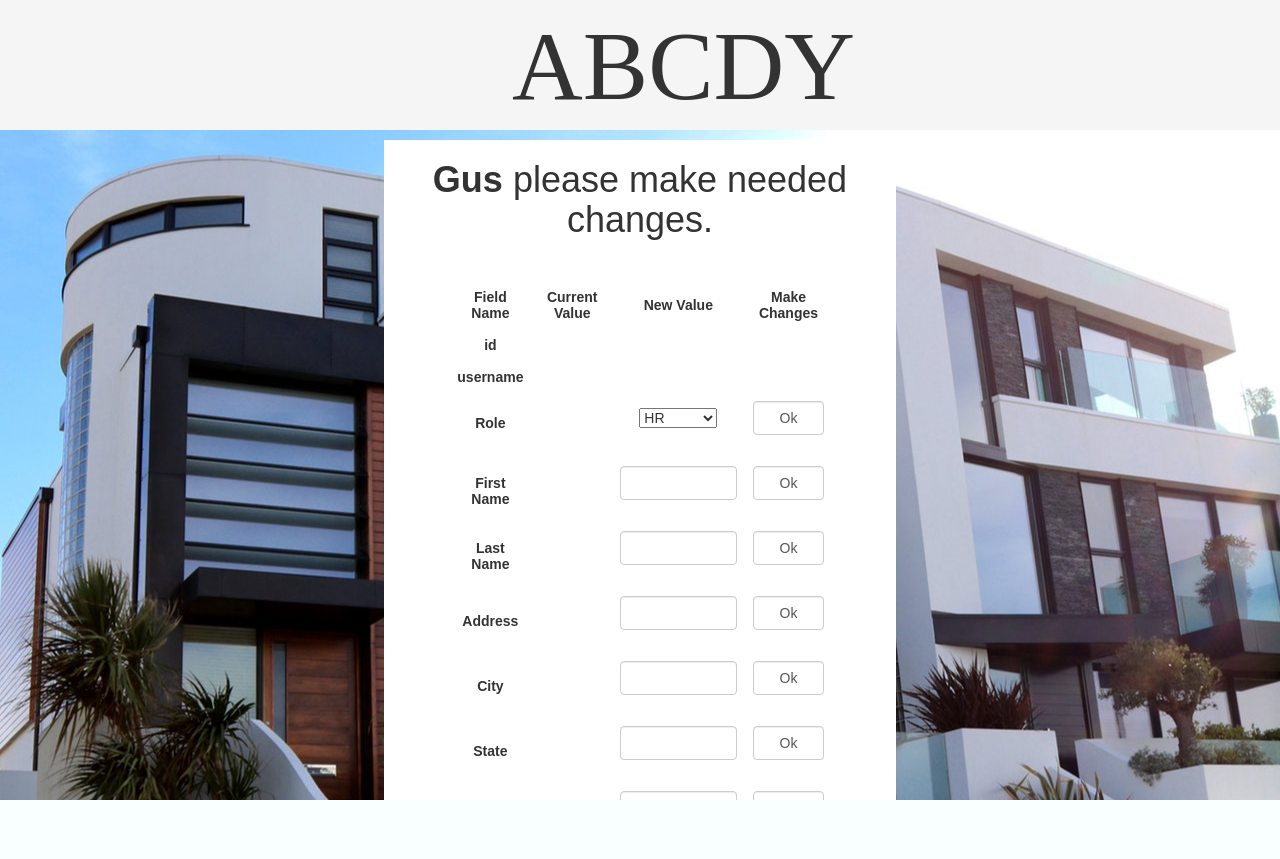
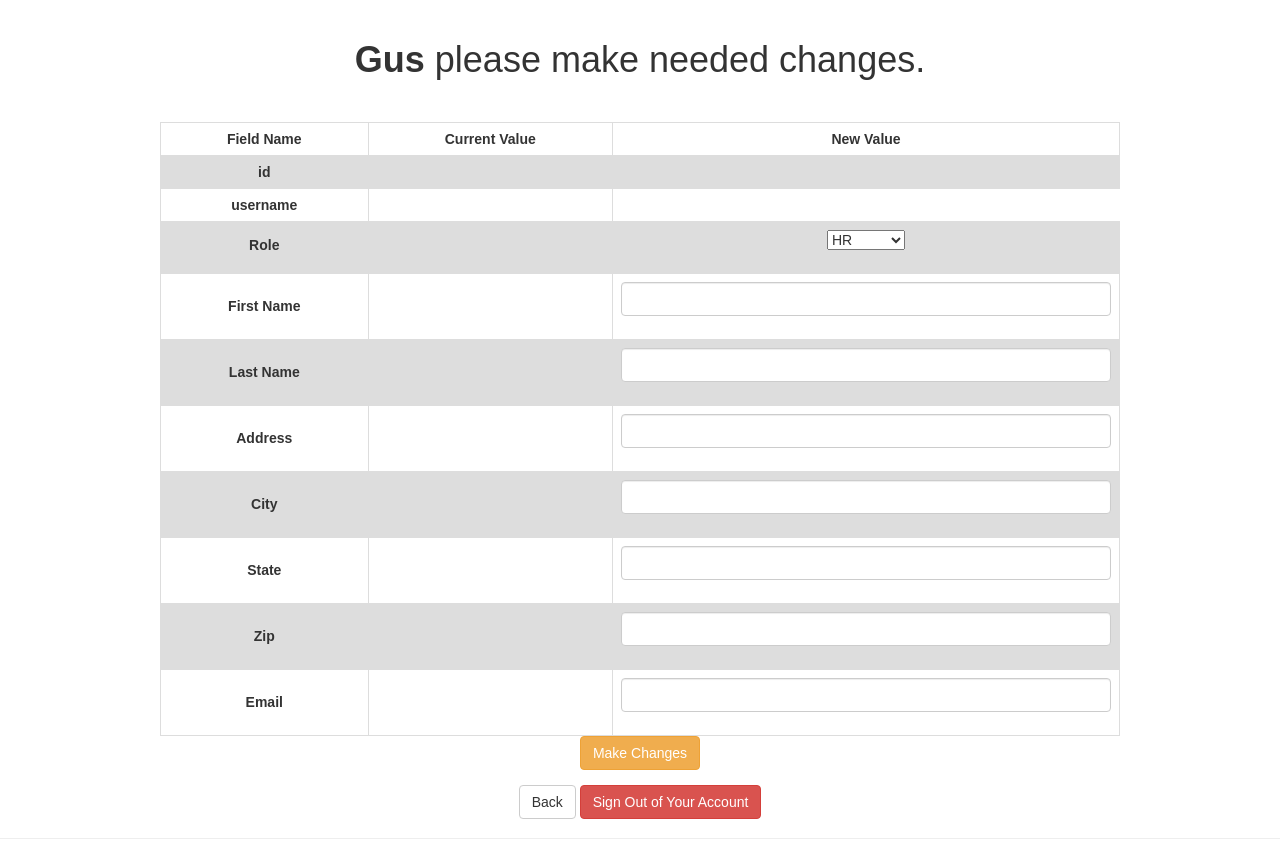
Before and after one commit to DmitriyKom/ABCDY, a PHP site: page /editAccount.php in a window 1280 px wide. Before the commit the page ends 800 px from the top, so only its background shows below. Run offline with PHP 8.4, Linux system fonts and the light colour scheme; a user stored in the database is signed in; data that the repository does not hold is empty.

Commit message:
Add files via upload

```diff
--- a/editAccount.php
+++ b/editAccount.php
@@ -8,7 +8,7 @@
  *
  */
 
-include('wrapper/Header.php');
+
 session_start();//session is starting
 //checking if loggedin session is set, and role is Manager, if not rederecting to main page
 if (!isset($_SESSION["loggedin"]) || $_SESSION["loggedin"] !== true || !isset($_SESSION["role"]) || $_SESSION["role"] !== "HR") {
@@ -77,6 +77,10 @@ if ($_GET) {
     include_once("./includes/close_conn.inc");
 }
 ?>
+<!DOCTYPE html>
+<html lang="en">
+<head>
+    <meta charset="UTF-8">
     <title>Edit User Account</title>
     <!--<link rel="stylesheet" href="https://maxcdn.bootstrapcdn.com/bootstrap/3.3.7/css/bootstrap.css">-->
     <link rel="stylesheet" href="./design/bootstrap.css">
@@ -84,11 +88,6 @@ if ($_GET) {
         body {
             font: 14px sans-serif;
             text-align: center;
-            background-image: url("wrapper/Background.jpeg");
-            background-repeat: no-repeat;
-            background-position: center;
-            background-repeat: no-repeat;
-            background-size: cover;
         }
         table {
             font-family: arial, sans-serif;
@@ -96,35 +95,33 @@ if ($_GET) {
             width: 75%;
         }
         td, th {
+            border: 1px solid #dddddd;
             text-align: center;
             padding: 8px;
         }
 
-        .page-header{
-            background-color: white;
-            margin-left: -10%;
-            width: 40%;
-            overflow: scroll;
-            margin-top: -30px;
-            height: 800px;
+        tr:nth-child(even) {
+            background-color: #dddddd;
         }
     </style>
+</head>
+<body>
 <div class="page-header">
     <h1><b><?php echo htmlspecialchars($_SESSION["username"]); ?></b> please make needed changes.</h1>
     <br><br>
     <div>
-        <form action="./php_scripts/editAccount.php" method="get">
+        <form action="./php_scripts/editUsersInfoInDB.php" method="post">
 
             <table align="center">
                 <tr>
                     <th>Field Name</th>
                     <th>Current Value</th>
                     <th>New Value</th>
-                    <th>Make Changes</th>
                 </tr>
                 <tr>
                     <th>id</th>
                     <td><?php echo $u_id; ?></td>
+                    <td><input type="hidden" name="editing_user_id" value="<?php echo $u_id; ?>"></td>
                 </tr>
                 <tr>
                     <th>username</th>
@@ -142,12 +139,7 @@ if ($_GET) {
                             </select>
                         </div>
                     </td>
-                    <td>
-                        <div class="form-group">
-                            <input type="button" name="" class="form-control" value="Ok">
-                        </div>
 
-                    </td>
                 </tr>
                 <tr>
                     <th>First Name</th>
@@ -159,12 +151,7 @@ if ($_GET) {
                             <span class="help-block"><?php echo $user_firstName_err; ?></span>
                         </div>
                     </td>
-                    <td>
-                        <div class="form-group">
-                            <input type="button" name="" class="form-control" value="Ok">
-                        </div>
 
-                    </td>
                 </tr>
                 <tr>
                     <th>Last Name</th>
@@ -175,12 +162,7 @@ if ($_GET) {
                             <span class="help-block"><?php echo $user_lastName_err; ?></span>
                         </div>
                     </td>
-                    <td>
-                        <div class="form-group">
-                            <input type="button" name="" class="form-control" value="Ok">
-                        </div>
 
-                    </td>
                 </tr>
                 <tr>
                     <th>Address</th>
@@ -191,12 +173,7 @@ if ($_GET) {
                             <span class="help-block"><?php echo $user_address_err; ?></span>
                         </div>
                     </td>
-                    <td>
-                        <div class="form-group">
-                            <input type="button" name="" class="form-control" value="Ok">
-                        </div>
 
-                    </td>
                 </tr>
                 <tr>
                     <th>City</th>
@@ -207,12 +184,7 @@ if ($_GET) {
                             <span class="help-block"><?php echo $user_city_err; ?></span>
                         </div>
                     </td>
-                    <td>
-                        <div class="form-group">
-                            <input type="button" name="" class="form-control" value="Ok">
-                        </div>
 
-                    </td>
                 </tr>
                 <tr>
                     <th>State</th>
@@ -223,11 +195,7 @@ if ($_GET) {
                             <span class="help-block"><?php echo $user_state_err; ?></span>
                         </div>
                     </td>
-                    <td>
-                        <div class="form-group">
-                            <input type="button" name="" class="form-control" value="Ok">
-                        </div>
-                    </td>
+
                 </tr>
                 <tr>
                     <th>Zip</th>
@@ -238,11 +206,7 @@ if ($_GET) {
                             <span class="help-block"><?php echo $user_zip_err; ?></span>
                         </div>
                     </td>
-                    <td>
-                        <div class="form-group">
-                            <input type="button" name="" class="form-control" value="Ok">
-                        </div>
-                    </td>
+
                 </tr>
                 <tr>
                     <th>Email</th>
@@ -253,17 +217,16 @@ if ($_GET) {
                             <span class="help-block"><?php echo $user_email_err; ?></span>
                         </div>
                     </td>
-                    <td>
-                        <div class="form-group">
-                            <input type="button" name="" class="form-control" value="Ok">
-                        </div>
-                    </td>
+
                 </tr>
             </table>
+            <div class="form-group">
+                <input type="submit" name="" class="btn btn-warning" value="Make Changes">
+            </div>
         </form>
         <p>
             <a href="./showAllUsers.php" type="reset" class="btn btn-default" value="Back">Back</a>
+            <a href="./php_scripts/sign_out.php" class="btn btn-danger">Sign Out of Your Account</a>
         </p>
-<?php
-include('wrapper/Footer.php');
-?>
+</body>
+</html>
```
